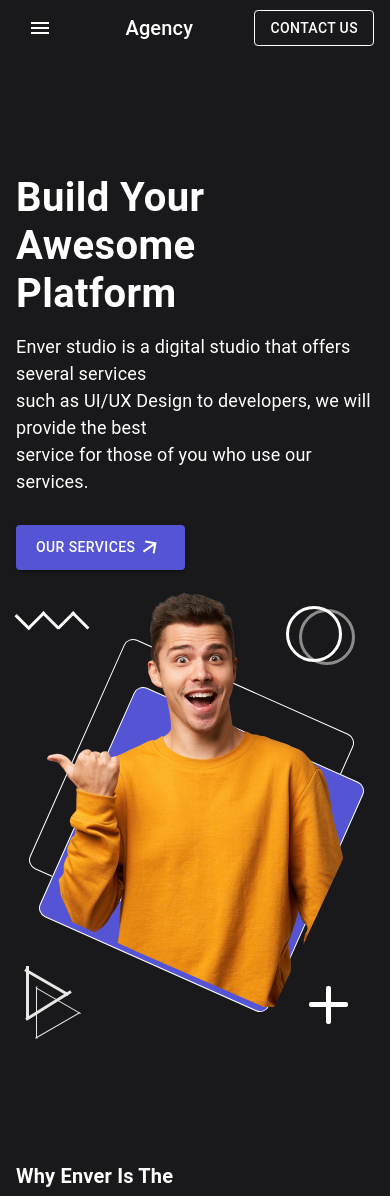
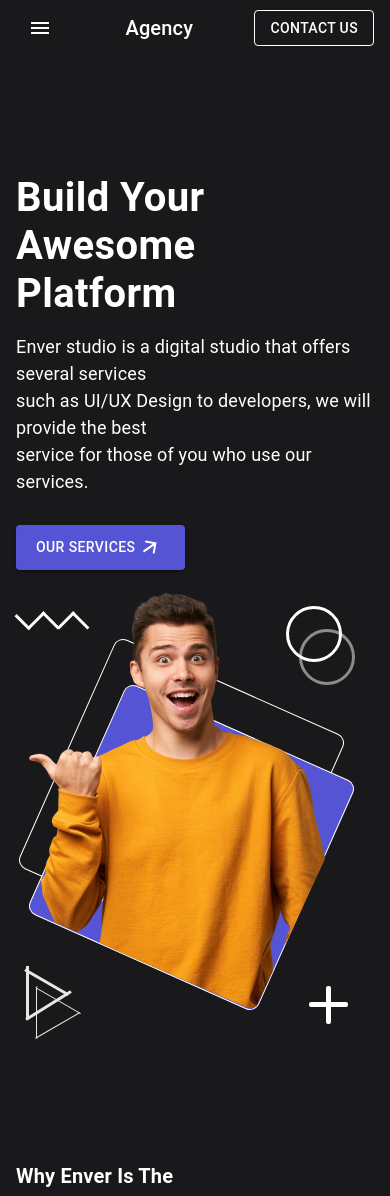
Before and after one commit to MrHamdan/agency-react, a React (Create React App) app: page / in a window 390 px wide. Shown: the top 1196 px of the page. Built offline with nearby package versions, Linux system fonts and the light colour scheme.

Commit message:
making responsive

```diff
--- a/src/Components/Hero.js
+++ b/src/Components/Hero.js
@@ -30,7 +30,6 @@ const Hero = () => {
                     <Grid item xs={12} sm={12} lg={4} md={6} >
                         <Box sx={{
                             position: 'relative',
-                            textAlign: 'center',
                             '&::before': {
                                 position: 'absolute',
                                 content: '" "',
@@ -38,15 +37,15 @@ const Hero = () => {
                                 height: '249px',
                                 width: '249px',
                                 left: {
-                                    lg: '77px',
-                                    xs: '60px',
+                                    lg: '50px',
+                                    xs: '50px',
                                     md: '100px'
                                 },
                                 bottom: '36px',
                                 transform: 'rotate(24deg)',
                                 borderRadius: '10px',
                                 background: '#5454D4',
-
+                                top:'136px'
 
 
                             },
@@ -56,7 +55,7 @@ const Hero = () => {
                                 position: 'absolute',
 
                                 border: '1px solid #fff',
-                                left: { lg: '50px', xs: '50px', md: '80px' },
+                                left: { lg: '20px', xs: '40px', md: '80px' },
                                 bottom: '84px',
                                 transform: 'rotate(24deg)',
                                 borderRadius: '10px',
@@ -189,7 +188,7 @@ const Hero = () => {
                                         height: '50px',
                                         borderRadius: '50%',
                                         position: 'absolute',
-                                        top: { lg: '15px', xs: '0px', md: '20px' },
+                                        top: { lg: '15px', xs: '20px', md: '20px' },
                                         left: '10px',
                                         border: '3px solid #fff',
                                         opacity: '0.5'
```
